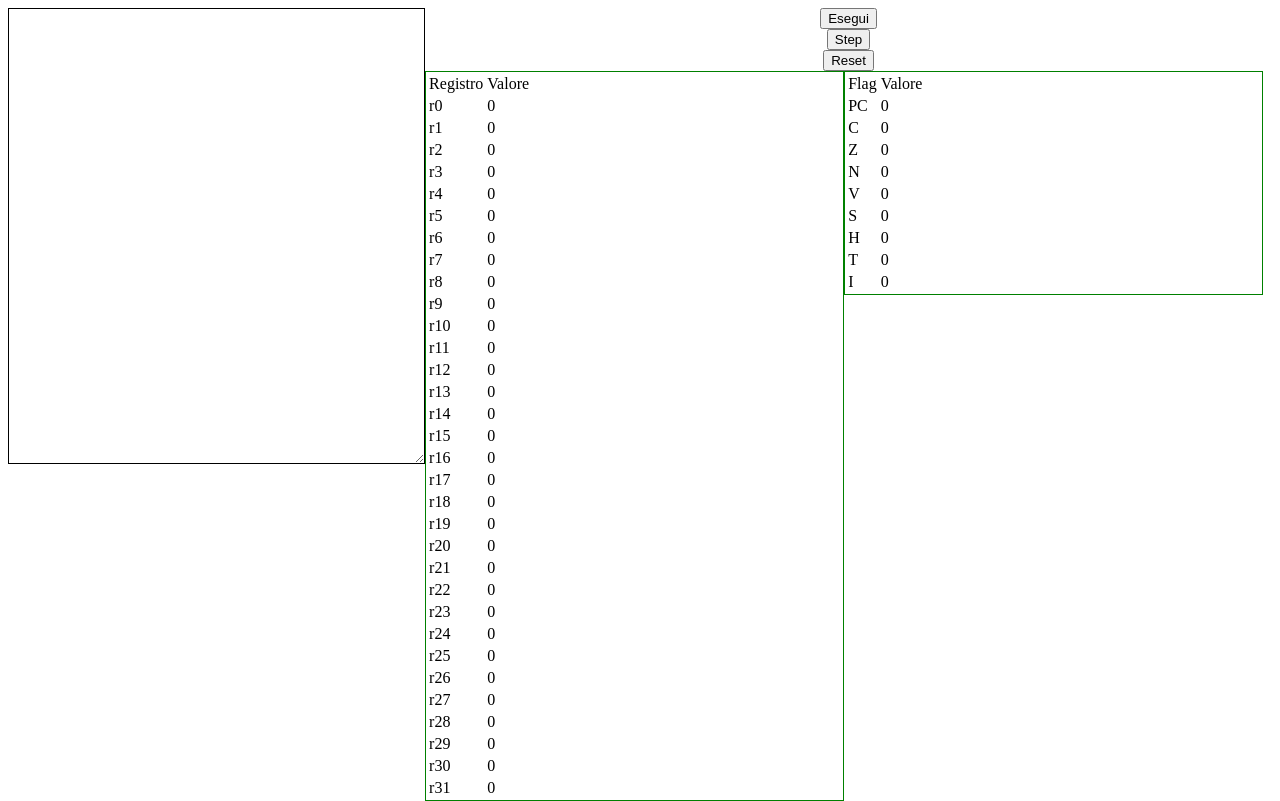
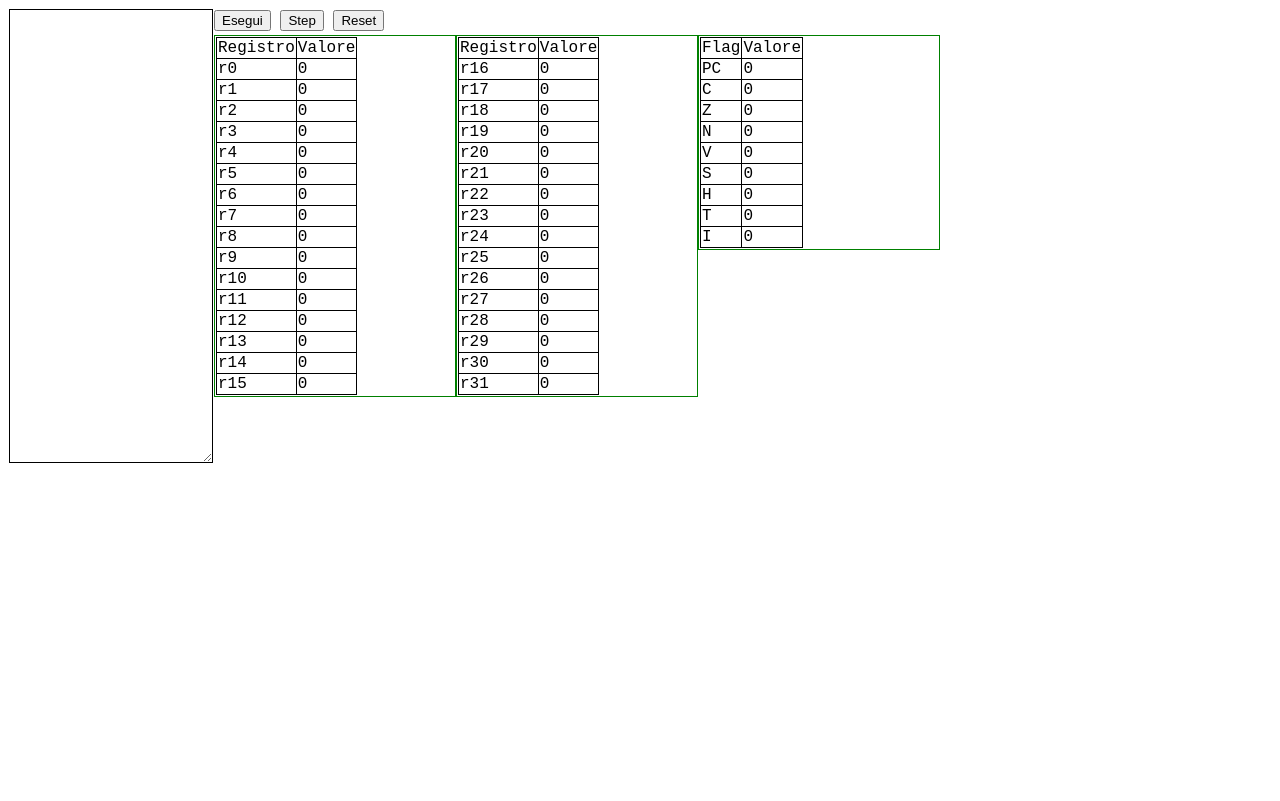
Before and after one commit to startx13/Arduino-assembly-Javascript-Simulator, a plain HTML site: page index.html in a window 1280 px wide. Drawn offline with Linux system fonts and the light colour scheme.

Commit message:
corretti errori html e aggiunto css
ho aggiunto una seconda tabella e ho cambiato anche il font. Probabilmente adesso si puo' portare il css in un file esterno

```diff
--- a/index.html
+++ b/index.html
@@ -1,24 +1,60 @@
+<!DOCTYPE html>
 <html>
 	<head>
 		<title>Arduino Assembly</title>
 
 		<style type="text/css">
-			#sinistra {
+			body {
+					font-family:monospace,monospace;
+					font-size:1em;
+				}
+
+			textarea {
+				width: 33%;
+				margin: 1px;
+				padding: 1px;
+			}
+
+			#sinistra, #sinistra2 {
+
 				border: solid 1px green;
 				float: left;
-				width: 33%
+				width: 33%;
+				max-width: 15em
 			}
 
+			#sinistra2 table, #sinistra table, #destra table {
+				border-collapse: collapse;
+				margin: 1px;
+				padding: 1px;
+			}
+
+
+			#sinistra table, th, td {
+					border: 1px solid black;
+			}
+
+			#sinistra2 table, th, td {
+					border: 1px solid black;
+			}
 			#destra {
 				border: solid 1px green;
 				float: left;
-				width: 33%
+				width: 33%;
+				max-width: 15em
 			}
 
 			#program{
 				border: solid 1px black;
 				float: left;
-				width: 33%
+				width: 33%;
+				max-width: 15em
+			}
+
+			#pulsanti
+			{
+				padding: 2px;
+				margin: 2px;
 			}
 
 		</style>
@@ -32,10 +68,12 @@
 		<script src="script/main.js"></script>
 		<script src="script/Operation.js"></script>
 
-		<center><textarea id="program" rows="30" cols="50"></textarea></center>
-		<center><button onclick="execProgram()">Esegui</button></center>
-		<center><button onclick="stepProgram()">Step</button></center>
-		<center><button onclick="reset()">Reset</button></center>
+		<textarea id="program" rows="30" cols="30"></textarea>
+		<div id="pulsanti">
+			<button onclick="execProgram()">Esegui</button>
+			<button onclick="stepProgram()">Step</button>
+			<button onclick="reset()">Reset</button>
+		</div>
 
 		<div id="sinistra">
 			<table>
@@ -56,6 +94,12 @@
 				<tr><td>r13</td><td id="r13">0</td></tr>
 				<tr><td>r14</td><td id="r14">0</td></tr>
 				<tr><td>r15</td><td id="r15">0</td></tr>
+			</table>
+		</div>
+
+		<div id="sinistra2">
+			<table>
+				<tr><td>Registro</td><td>Valore</td></tr>
 				<tr><td>r16</td><td id="r16">0</td></tr>
 				<tr><td>r17</td><td id="r17">0</td></tr>
 				<tr><td>r18</td><td id="r18">0</td></tr>
@@ -90,4 +134,4 @@
 			</table>
 		</div>
 	</body>
-<html>
+</html>
```
